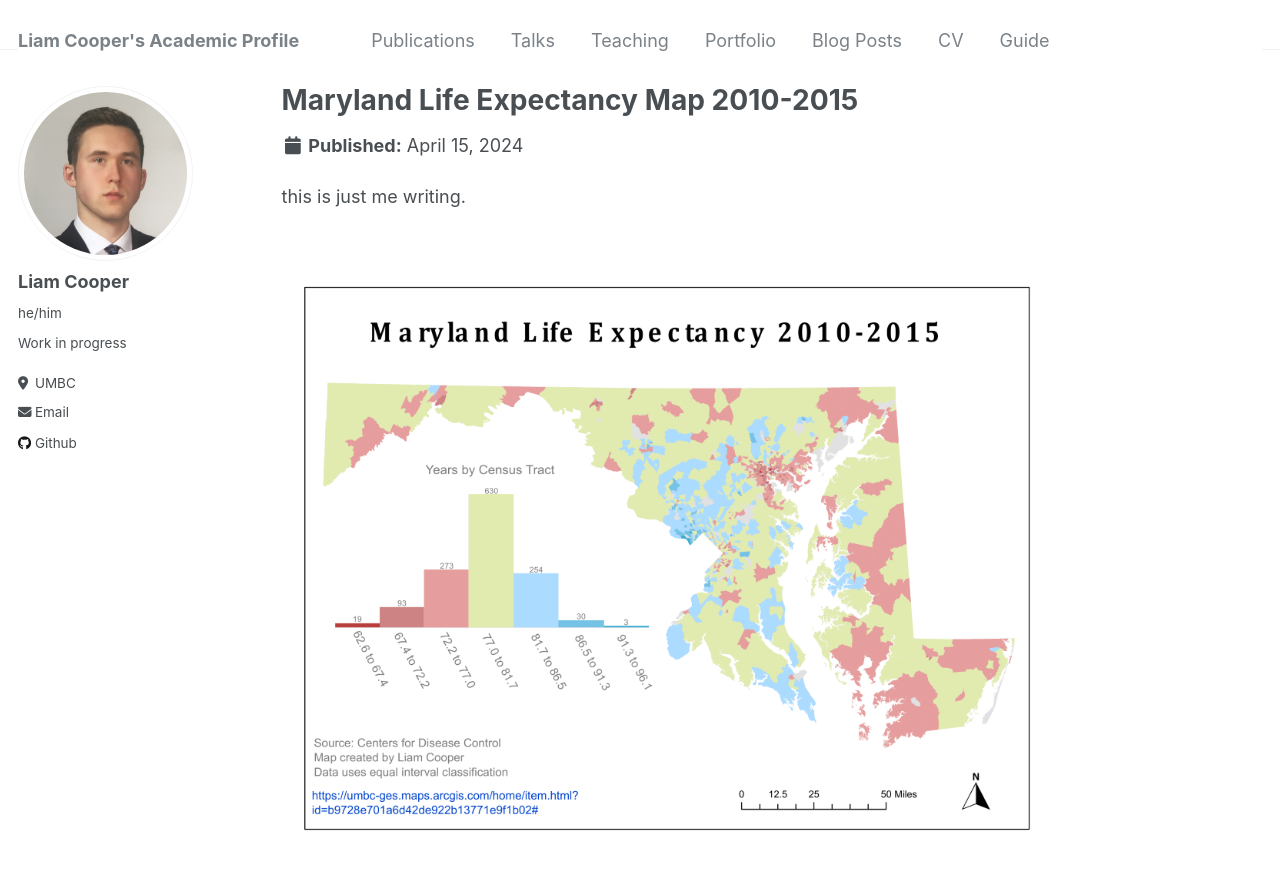
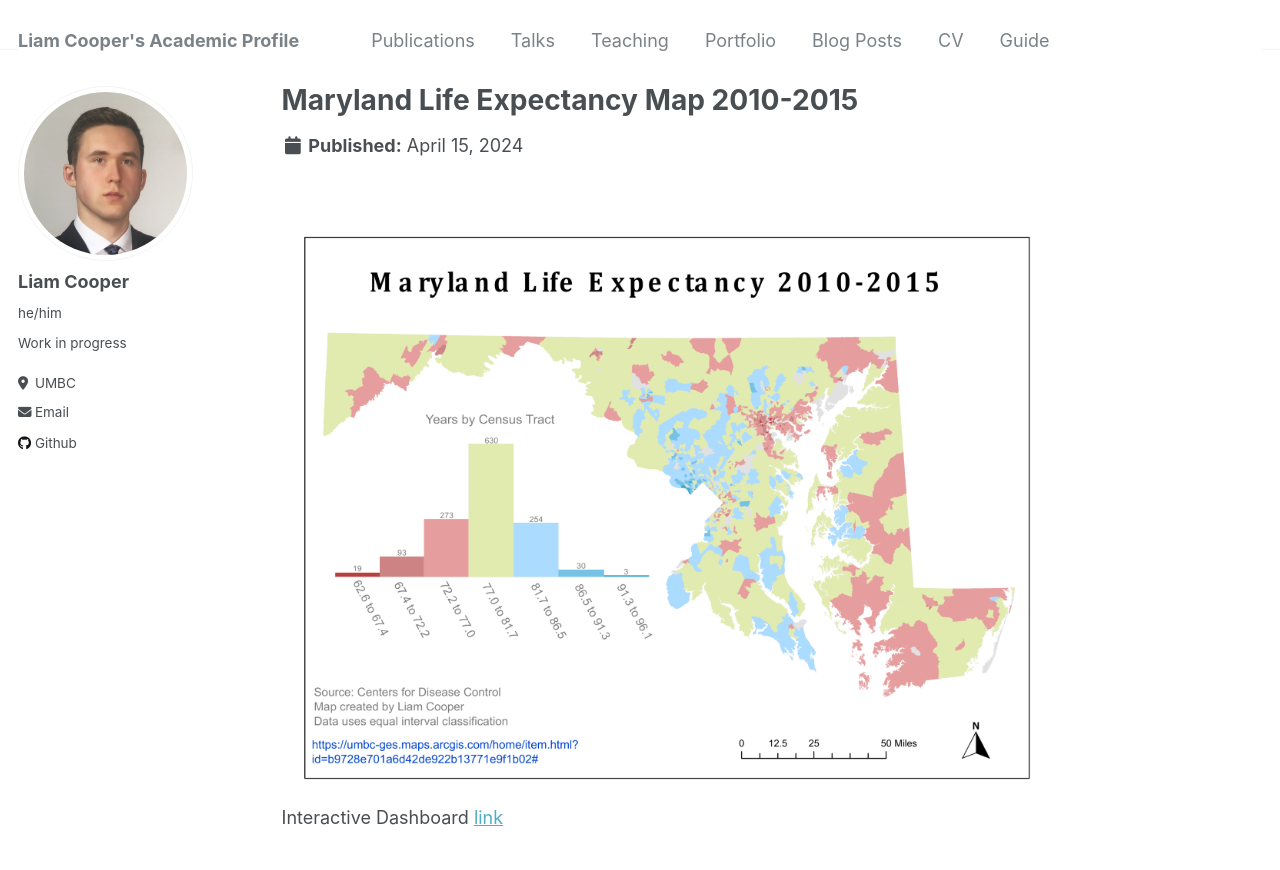
Before and after one commit to liamcooper24/liamcooper24, a Jekyll site: the page built from _portfolio/md-life-map.md, in a window 1280 px wide and 900 px high. Shown: the top 870 px of the window. Built offline with Jekyll 4.4.1, drawn with Linux system fonts in a browser that asks for light colours.

Commit message:
Update md-life-map.md

```diff
--- a/_portfolio/md-life-map.md
+++ b/_portfolio/md-life-map.md
@@ -4,6 +4,6 @@ excerpt: "Part of UMBC GES 383 coursework<br/><img src='/images/cooper_ges383_la
 collection: portfolio
 ---
 
-this is just me writing.
-
 <br/><img src='/images/cooper_ges383_lab05-large.png'>
+Interactive Dashboard
+[link](https://umbc-ges.maps.arcgis.com/apps/dashboards/b9728e701a6d42de922b13771e9f1b02)
```
